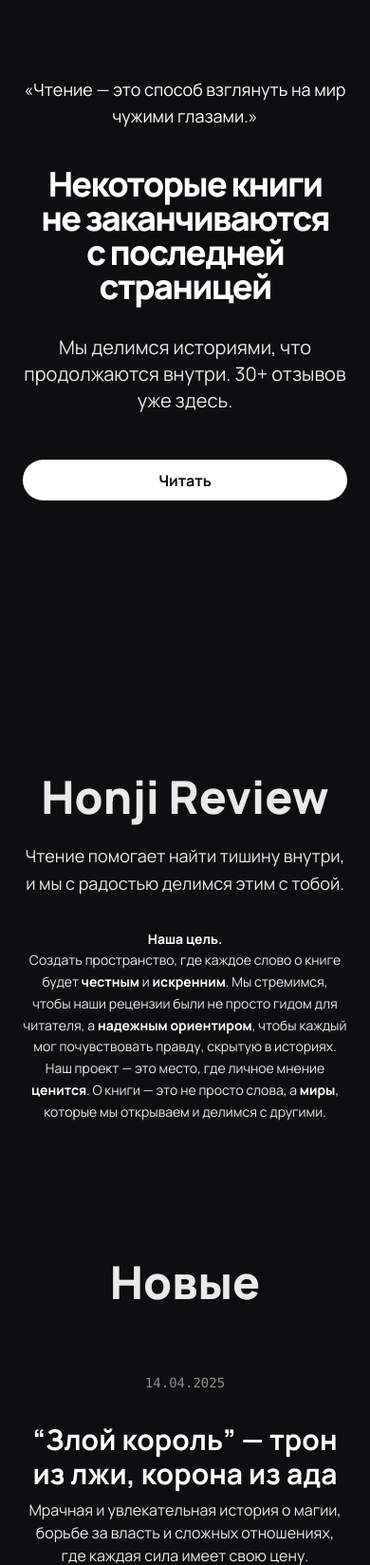
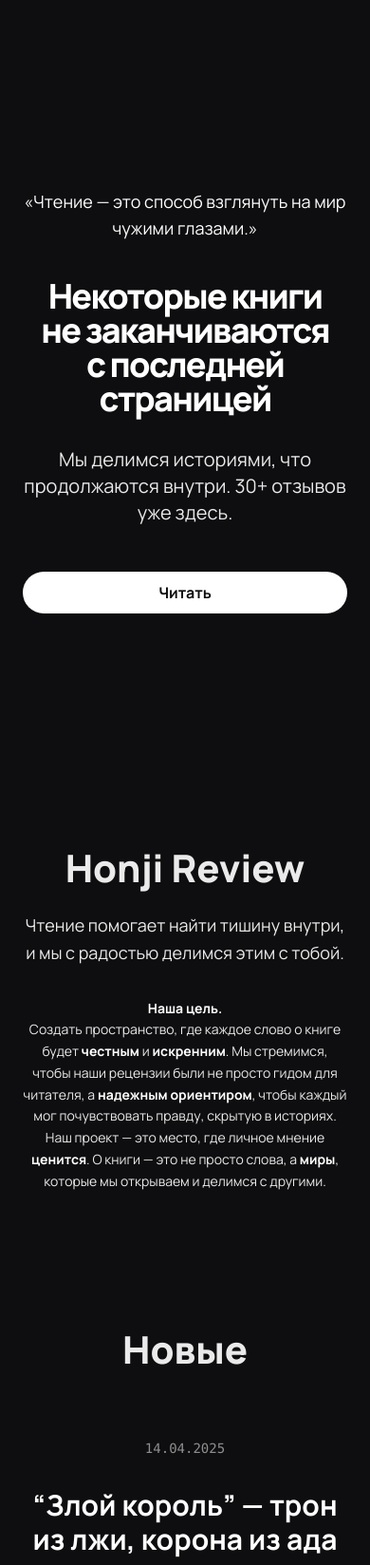
Before and after one commit to honjireview/HJR-Site, a Flask app: page /main in a window 390 px wide. Shown: the part 80-1728 px from the top of the page at 95% size. Run offline with Flask 3, Linux system fonts and the light colour scheme; parts of the project's set-up code (start-up, migrations or seed data) failed here and were passed over; some libraries are stand-ins or nearby versions.

Commit message:
refactor templates and styles: adjust hero section to occupy full viewport height, refine padding for improved layout on mobile, and update title font sizes for better readability and responsiveness

```diff
--- a/static/css/main_site.css
+++ b/static/css/main_site.css
@@ -27,47 +27,62 @@ body {
     color: #0E0E10;
 }
 
-/* ИЗМЕНЕНИЕ: Увеличен отступ снизу для hero-секции */
+/* ИЗМЕНЕНИЕ: hero-секция теперь занимает минимум 100% высоты экрана */
 #hero-section {
-    padding-bottom: 12rem; /* 192px */
+    min-height: 100vh; /* Минимальная высота - полный экран */
+    display: flex; /* Для выравнивания содержимого по центру */
+    flex-direction: column;
+    justify-content: center; /* Центрируем содержимое по вертикали */
+    padding-top: 4rem; /* Оставляем верхний отступ */
+    padding-bottom: 4rem; /* Оставляем нижний отступ */
 }
 
-
+/* ИЗМЕНЕНИЕ: Уменьшаем базовый размер заголовков и корректируем для адаптивности */
 .section-title {
-    font-size: 3rem; /* 48px */
+    font-size: 2.5rem; /* 40px */
     font-weight: 800; /* extrabold */
     color: #EAEAEA;
-    line-height: 1;
+    line-height: 1.1; /* Немного увеличен line-height для лучшей читаемости */
     text-align: center;
 }
 
 @media (min-width: 768px) {
     .section-title {
-        font-size: 64px;
+        font-size: 3.5rem; /* 56px */
         text-align: left;
     }
 }
+@media (min-width: 1024px) {
+    .section-title {
+        font-size: 4rem; /* 64px */
+    }
+}
+
 
 .page-title {
-    font-size: 3rem; /* 48px */
+    font-size: 2.5rem; /* 40px */
     font-weight: 800; /* extrabold */
     color: #EAEAEA;
-    line-height: 1;
+    line-height: 1.1; /* Немного увеличен line-height */
     text-align: center;
     letter-spacing: -0.025em; /* tracking-tighter */
 }
 
 @media (min-width: 640px) {
     .page-title {
-        font-size: 4.5rem; /* 72px */
+        font-size: 3.5rem; /* 56px */
     }
 }
 @media (min-width: 768px) {
     .page-title {
-        font-size: 6rem; /* 96px */
+        font-size: 4.5rem; /* 72px */
     }
 }
-
+@media (min-width: 1024px) {
+    .page-title {
+        font-size: 5rem; /* 80px */
+    }
+}
 
 /* Цвета для жанров */
 .genre-icon-bg {
@@ -105,6 +120,11 @@ body {
 }
 @media (min-width: 768px) {
     .promotion-title {
-        font-size: 64px;
+        font-size: 3.5rem; /* 56px */
     }
 }
+@media (min-width: 1024px) {
+    .promotion-title {
+        font-size: 4rem; /* 64px */
+    }
+}
--- a/templates/main_site/index.html
+++ b/templates/main_site/index.html
@@ -2,7 +2,7 @@
 {% block title %}Главная - Honji Review{% endblock %}
 
 {% block content %}
-<section id="hero-section" class="pt-20 text-center md:text-left">
+<section id="hero-section" class="text-center md:text-left">
     <p class="text-lg text-center text-white mb-10">«Чтение — это способ взглянуть на мир чужими глазами.»</p>
     <div class="max-w-4xl mx-auto md:mx-0">
         <h1 class="text-4xl sm:text-6xl md:text-[80px] font-extrabold text-white leading-none tracking-tighter">
@@ -17,7 +17,7 @@
     </div>
 </section>
 
-<section class="py-24">
+<section class="py-24 pt-12 md:pt-24"> {# ИЗМЕНЕНИЕ: Немного уменьшен padding-top на мобильных, чтобы "Honji Review" немного выглядывал #}
     <div class="text-center max-w-4xl mx-auto">
         <h2 class="section-title text-center">Honji Review</h2>
         <p class="mt-6 text-[#EAEAEA] text-lg leading-relaxed">
```
